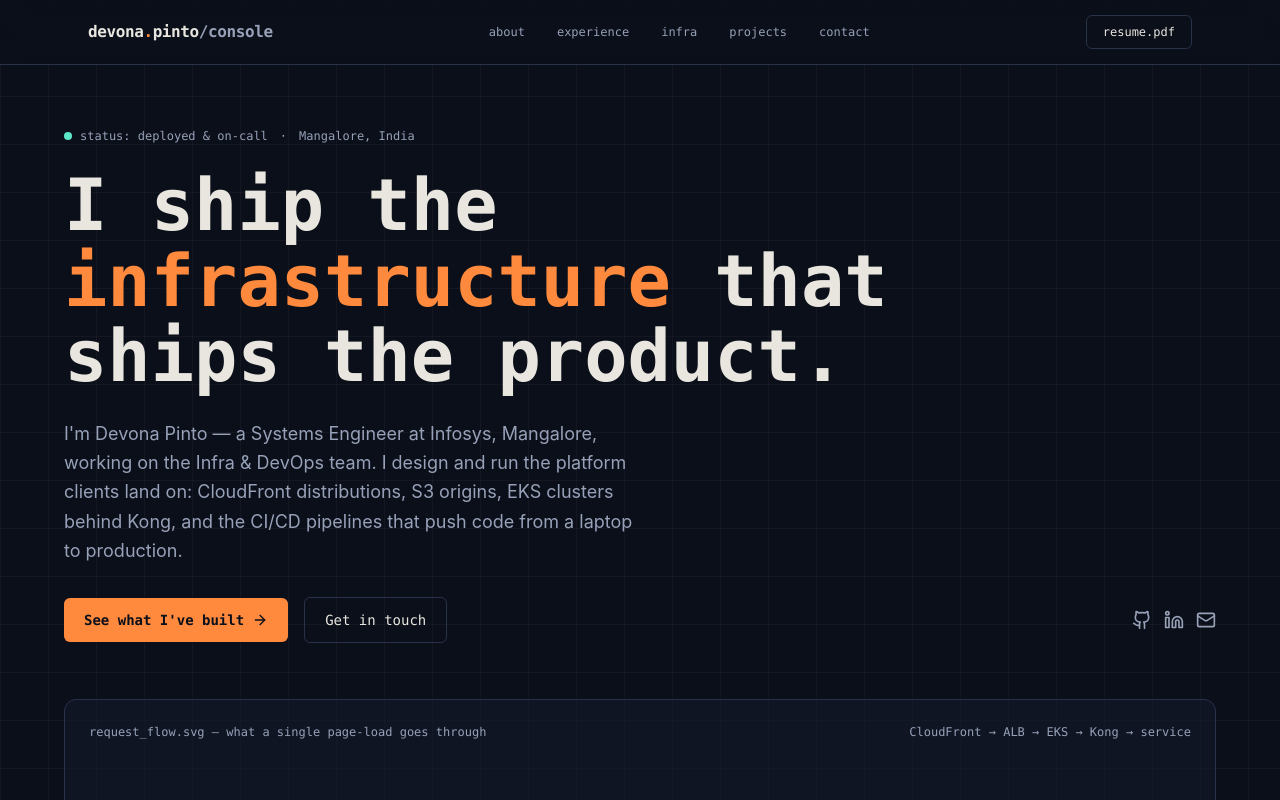
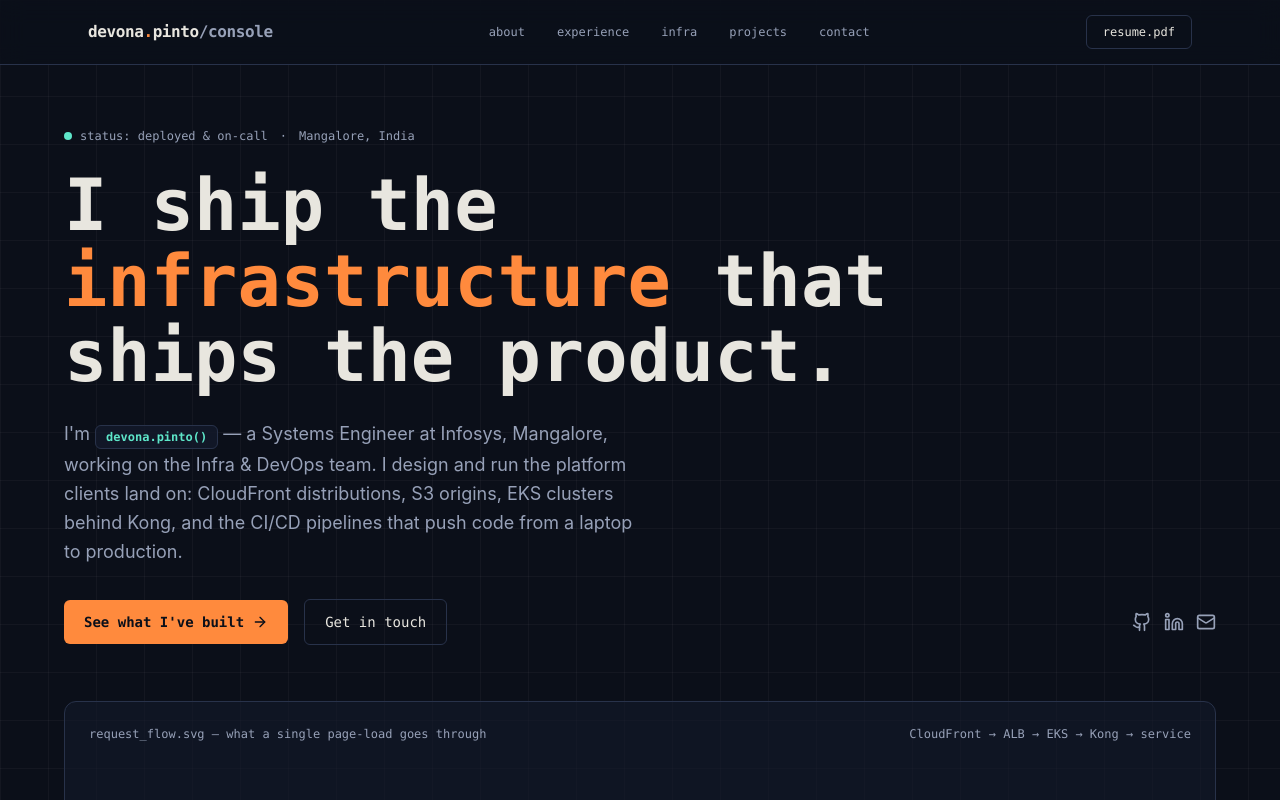
Before and after one commit to devonapinto/devona-portfolio, a Next.js app: page / in a window 1280 px wide. Shown: the top 800 px of the page. Built offline with nearby package versions, Linux system fonts and the light colour scheme.

Commit message:
Update name to interactive terminal hover badge

```diff
--- a/components/sections/Hero.tsx
+++ b/components/sections/Hero.tsx
@@ -40,7 +40,34 @@ export default function Hero() {
           </h1>
 
           <p className="text-fg-dim text-base md:text-lg max-w-xl leading-relaxed">
-            I&apos;m Devona Pinto — a Systems Engineer at Infosys, Mangalore,
+            I&apos;m{" "}
+            <span className="relative inline-block group cursor-pointer font-bold text-fg hover:text-accent-2 transition-colors align-middle">
+              <span className="font-display text-xs border border-line bg-bg-elev/80 px-2.5 py-1 rounded-md text-accent-2 hover:border-accent-2 transition-colors">
+                devona.pinto()
+              </span>
+              {/* Floating Stat Card on Hover */}
+              <span className="absolute left-1/2 -translate-x-1/2 bottom-full mb-3 scale-0 group-hover:scale-100 transition-all duration-200 origin-bottom bg-bg-card/95 backdrop-blur-md border border-line p-4 rounded-lg shadow-2xl text-xs font-display w-56 pointer-events-none z-30 select-none">
+                <div className="flex items-center justify-between border-b border-line pb-1.5 mb-2">
+                  <span className="text-accent font-semibold">devona.json</span>
+                  <span className="flex h-2 w-2 relative">
+                    <span className="animate-ping absolute inline-flex h-full w-full rounded-full bg-accent-2 opacity-75"></span>
+                    <span className="relative inline-flex rounded-full h-2 w-2 bg-accent-2"></span>
+                  </span>
+                </div>
+                <div className="space-y-1.5 text-[11px] text-fg-dim leading-relaxed">
+                  <div><span className="text-accent-2">"role"</span>: &quot;Systems Engineer&quot;</div>
+                  <div><span className="text-accent-2">"location"</span>: &quot;Mangalore, IN&quot;</div>
+                  <div><span className="text-accent-2">"status"</span>: &quot;online&quot;</div>
+                  <div>
+                    <span className="text-accent-2">"stack"</span>: [
+                    <div className="pl-4">&quot;AWS&quot;, &quot;EKS&quot;, &quot;Kong&quot;,</div>
+                    <div className="pl-4">&quot;CI/CD&quot;, &quot;Next.js&quot;</div>
+                    ]
+                  </div>
+                </div>
+              </span>
+            </span>{" "}
+            — a Systems Engineer at Infosys, Mangalore,
             working on the Infra &amp; DevOps team. I design and run the
             platform clients land on: CloudFront distributions, S3 origins,
             EKS clusters behind Kong, and the CI/CD pipelines that push code
```
